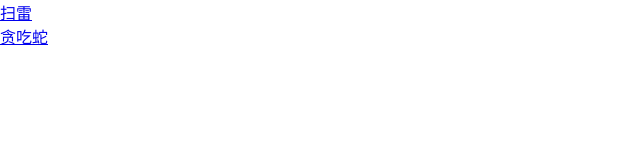
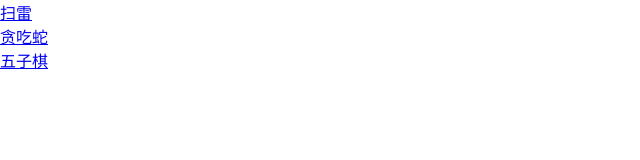
Before and after one commit to roy-kang/games, a plain HTML site: page index.html in a window 1280 px wide. Shown: the full height of the page, 0-640 px from the left. Drawn offline with Linux system fonts and the light colour scheme.

Commit message:
更新列表

```diff
--- a/index.html
+++ b/index.html
@@ -21,6 +21,9 @@
     <li>
       <a href="https://roy-kang.github.io/games/greedySnake.html" target="_blank" rel="noopener noreferrer">贪吃蛇</a>
     </li>
+    <li>
+      <a href="https://roy-kang.github.io/games/gobang.html" target="_blank" rel="noopener noreferrer">五子棋</a>
+    </li>
   </ul>
 </body>
 </html>
```
